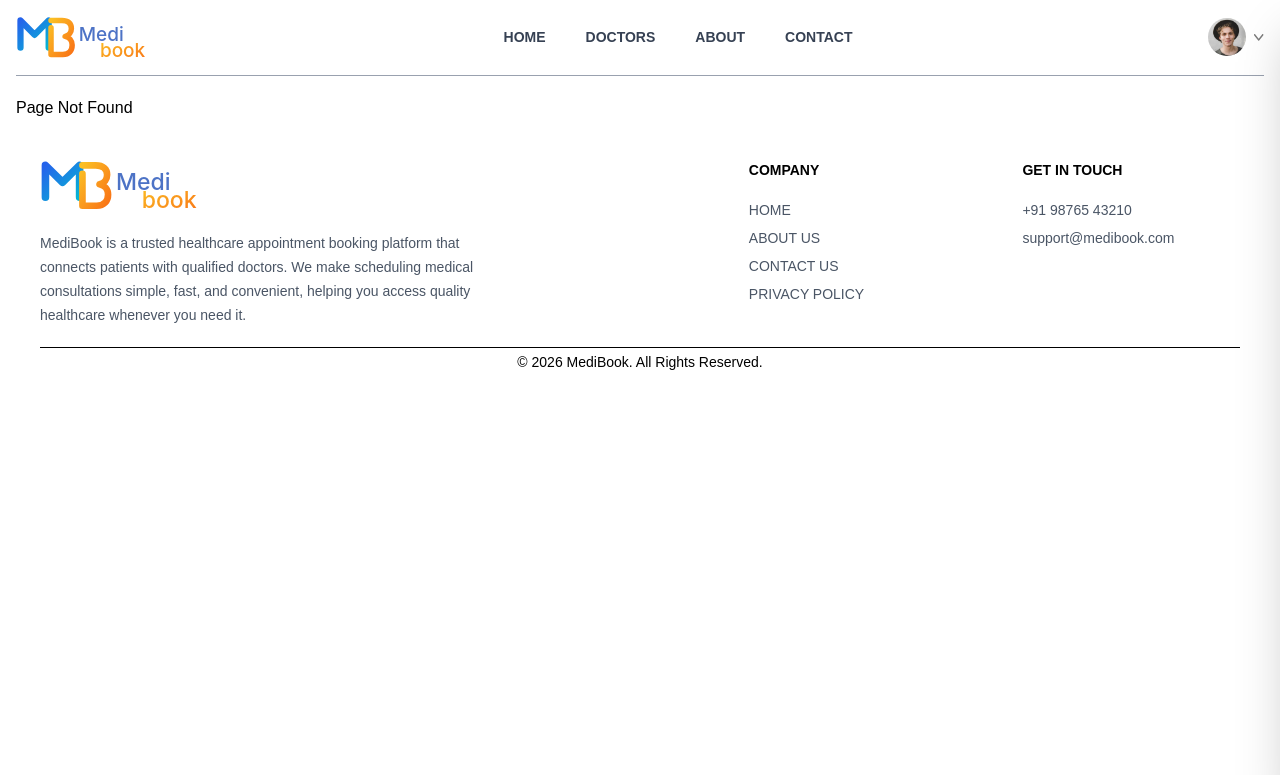
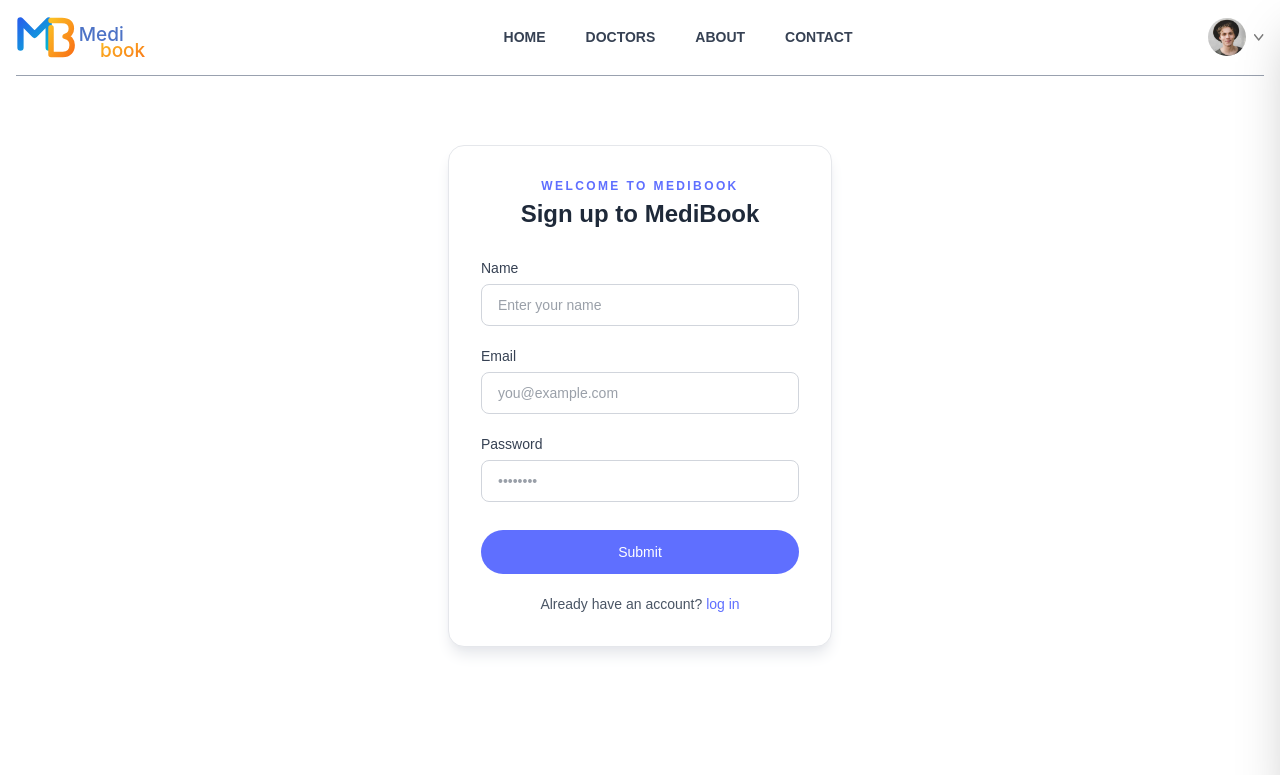
Before and after one commit to jomi087/mediBook, a React (Vite) app in the folder frontend/: page /signup in a window 1280 px wide. Shown: the top 775 px of the page. Built offline with nearby package versions, Linux system fonts and the light colour scheme.

Commit message:
feat(auth signup): implement signup from

```diff
--- a/frontend/src/App.jsx
+++ b/frontend/src/App.jsx
@@ -8,6 +8,7 @@ import MyProfile from './pages/MyProfile';
 import MyAppointments from './pages/MyAppointments';
 import Layout from './layouts/Layout';
 import Appointment from './pages/Appointment';
+import Signup from './pages/Signup';
 
 const router = createBrowserRouter([
   {
@@ -17,6 +18,7 @@ const router = createBrowserRouter([
       { path: '/doctors', element: <Doctors /> },
       { path: '/doctors/:speciality', element: <Doctors /> },
       { path: '/login', element: <Login /> },
+      { path: '/signup', element: <Signup /> },
       { path: '/about', element: <About /> },
       { path: '/contact', element: <Contact /> },
       { path: '/my-profile', element: <MyProfile /> },
@@ -25,7 +27,6 @@ const router = createBrowserRouter([
       { path: '*', element: <p>Page Not Found</p> },
     ],
   },
-  {},
 ]);
 
 function App() {
--- /dev/null
+++ b/frontend/src/pages/Signup.jsx
@@ -0,0 +1,11 @@
+import AuthForm from '../components/AuthForm';
+
+const Signup = () => {
+  return (
+    <div className="min-h-[80vh] flex items-center justify-center px-4 py-5 pb-15">
+      <AuthForm mode="signup" />
+    </div>
+  );
+};
+
+export default Signup;
```
